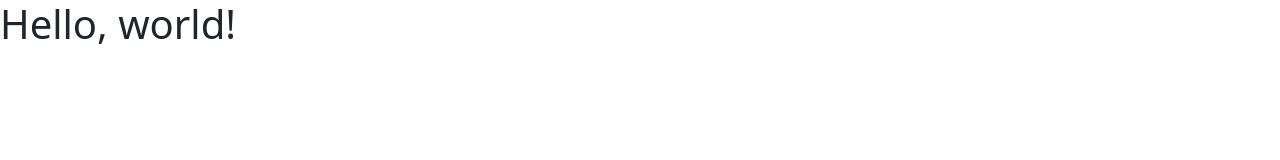
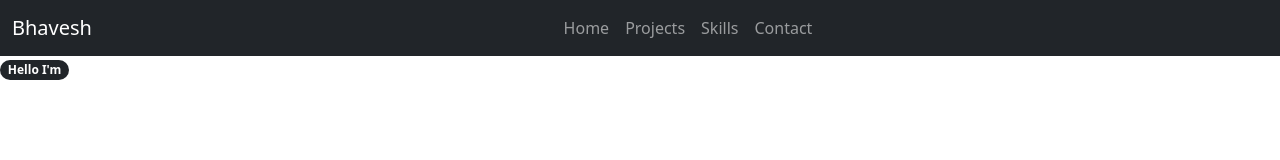
Before and after one commit to bhaveshgoyal182/mainPortfolio, a plain HTML site: page index.html in a window 1280 px wide. Drawn offline with nearby package versions, Linux system fonts and the light colour scheme.

Commit message:
Add Navbar

```diff
--- a/index.html
+++ b/index.html
@@ -14,20 +14,33 @@
 </head>
 
 <body>
-    <h1>Hello, world!</h1>
+    <nav class="navbar navbar-expand-lg navbar-dark bg-dark">
+        <div class="container-fluid">
+            <a class="navbar-brand" href="#">Bhavesh</a>
+            <button class="navbar-toggler" type="button" data-bs-toggle="collapse" data-bs-target="#navbarNavAltMarkup"
+                aria-controls="navbarNavAltMarkup" aria-expanded="false" aria-label="Toggle navigation">
+                <span class="navbar-toggler-icon"></span>
+            </button>
+            <div class="collapse navbar-collapse" id="navbarNavAltMarkup">
+                <div class="navbar-nav mx-auto">
+                    <a class="nav-link mx-auto" aria-current="page" href="#">Home</a>
+                    <a class="nav-link mx-auto" href="#">Projects</a>
+                    <a class="nav-link mx-auto" href="#">Skills</a>
+                    <a class="nav-link mx-auto" href="#">Contact</a>
+                </div>
+            </div>
+        </div>
+    </nav>
+    <span class="badge rounded-pill bg-dark">Hello I'm</span>
 
-    <!-- Optional JavaScript; choose one of the two! -->
 
-    <!-- Option 1: Bootstrap Bundle with Popper -->
+
+
+
+    <!--Bootstrap Bundle with Popper -->
     <script src="https://cdn.jsdelivr.net/npm/bootstrap@5.0.2/dist/js/bootstrap.bundle.min.js"
         integrity="sha384-MrcW6ZMFYlzcLA8Nl+NtUVF0sA7MsXsP1UyJoMp4YLEuNSfAP+JcXn/tWtIaxVXM"
         crossorigin="anonymous"></script>
-
-    <!-- Option 2: Separate Popper and Bootstrap JS -->
-    <!--
-    <script src="https://cdn.jsdelivr.net/npm/@popperjs/core@2.9.2/dist/umd/popper.min.js" integrity="sha384-IQsoLXl5PILFhosVNubq5LC7Qb9DXgDA9i+tQ8Zj3iwWAwPtgFTxbJ8NT4GN1R8p" crossorigin="anonymous"></script>
-    <script src="https://cdn.jsdelivr.net/npm/bootstrap@5.0.2/dist/js/bootstrap.min.js" integrity="sha384-cVKIPhGWiC2Al4u+LWgxfKTRIcfu0JTxR+EQDz/bgldoEyl4H0zUF0QKbrJ0EcQF" crossorigin="anonymous"></script>
-    -->
 </body>
 
 </html>
```
